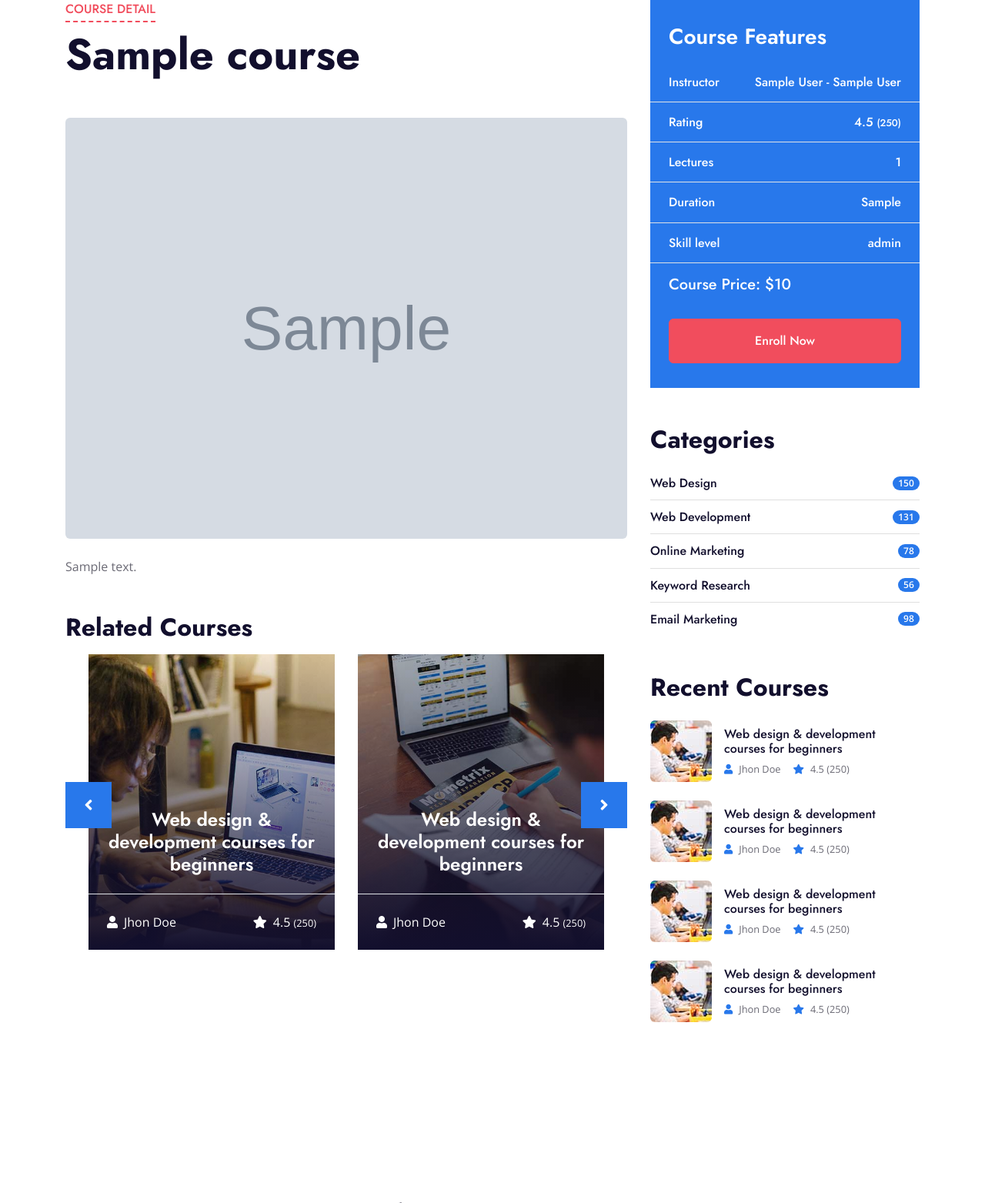
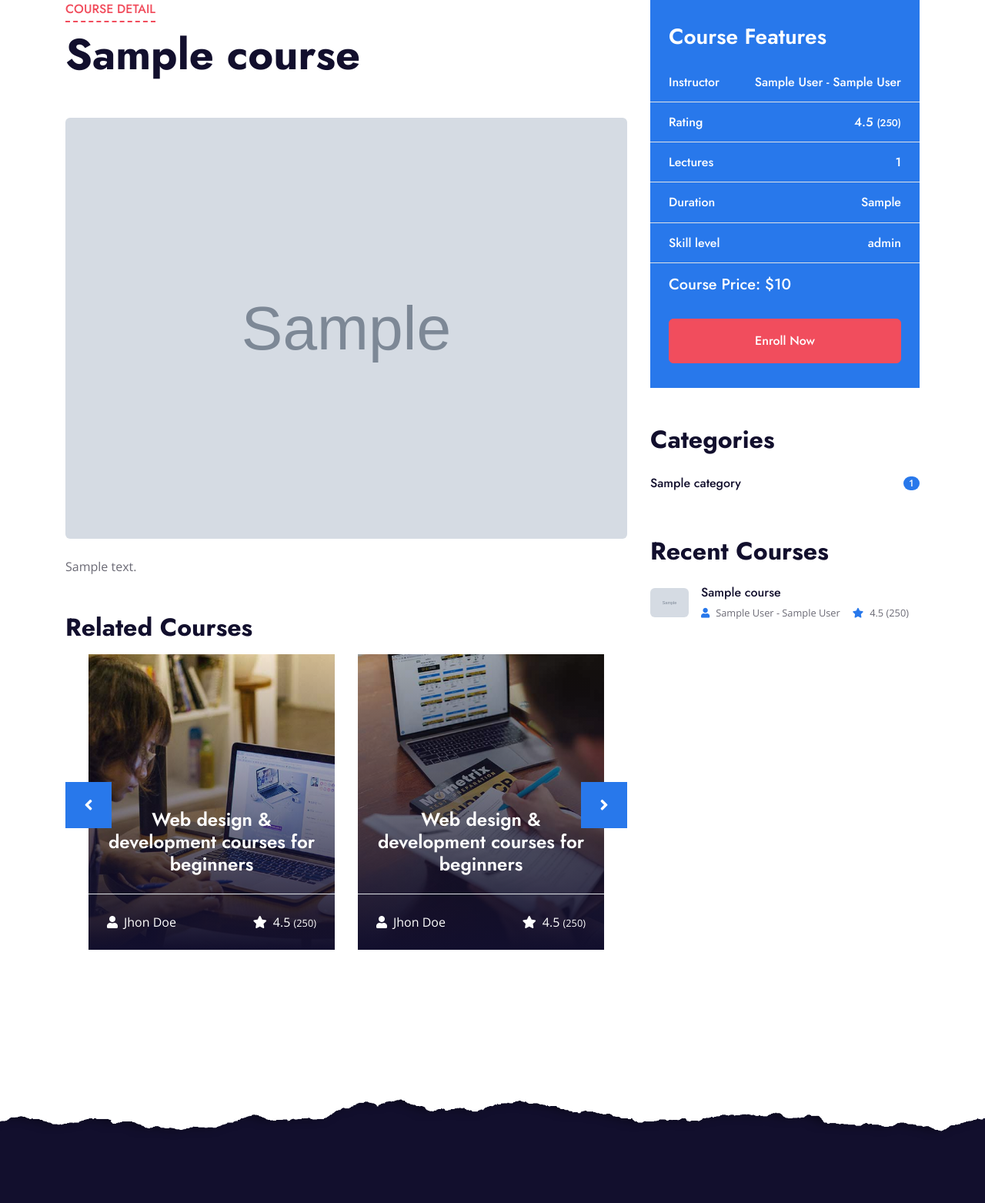
Before and after one commit to alireza2276/EDuKate, a Django app: page /courses/1/ in a window 1280 px wide. Shown: the part 907-2470 px from the top of the page at 77% size. Run offline with Django 4.2, Linux system fonts and the light colour scheme; tables that the repository leaves empty hold one stand-in row (values such as "Sample post"); grey boxes marked "Sample" are stand-in pictures; some libraries are stand-ins or nearby versions.

Commit message:
add category and recent-course in course-detail

```diff
--- a/EDUKATE/settings.py
+++ b/EDUKATE/settings.py
@@ -77,6 +77,8 @@
                 'django.template.context_processors.request',
                 'django.contrib.auth.context_processors.auth',
                 'django.contrib.messages.context_processors.messages',
+                'context_processors.context_processors.show_category',
+                'context_processors.context_processors.recent_courses',
             ],
         },
     },
--- /dev/null
+++ b/context_processors/context_processors.py
@@ -0,0 +1,14 @@
+from courses.models import Category,Course
+
+
+def show_category(request):
+    category = Category.objects.order_by('datetime_created')
+
+    return {'category': category}
+
+
+def recent_courses(request):
+
+    recent_course = Course.objects.order_by('-datetime_modified')[:3]
+
+    return {'recent_course': recent_course}
--- a/courses/admin.py
+++ b/courses/admin.py
@@ -1,8 +1,9 @@
 from django.contrib import admin
-from .models import Course, Teacher
+from .models import Course, Teacher, Category
 
 
 admin.site.register(Teacher)
+admin.site.register(Category)
 
 
 @admin.register(Course)
--- a/courses/models.py
+++ b/courses/models.py
@@ -1,6 +1,16 @@
 from django.db import models
 from django.urls import reverse
 from tinymce.models import HTMLField
+
+
+class Category(models.Model):
+    title = models.CharField(max_length=50)
+
+    datetime_created = models.DateTimeField(auto_now_add=True)
+    datetime_modified = models.DateTimeField(auto_now=True)
+
+    def __str__(self):
+        return self.title
 
 
 class Teacher(models.Model):
@@ -14,6 +24,7 @@
 
 
 class Course(models.Model):
+    category = models.ManyToManyField(Category, related_name='categories')
     title = models.CharField(max_length=50)
     author = models.ForeignKey(Teacher, on_delete=models.CASCADE, related_name='authors')
     image = models.ImageField(upload_to='images/courses', null=True, blank=True)
--- a/courses/templates/courses/courses-detail.html
+++ b/courses/templates/courses/courses-detail.html
@@ -125,79 +125,34 @@
                     <div class="mb-5">
                         <h2 class="mb-3">Categories</h2>
                         <ul class="list-group list-group-flush">
+                            {% for cat in category %}
                                 <li class="list-group-item d-flex justify-content-between align-items-center px-0">
-                                <a href="" class="text-decoration-none h6 m-0">Web Design</a>
-                                <span class="badge badge-primary badge-pill">150</span>
+                                    <a href="{% url 'category' cat.id %}"
+                                       class="text-decoration-none h6 m-0">{{ cat.title }}</a>
+                                    <span class="badge badge-primary badge-pill">{{ cat.categories.count }}</span>
                                 </li>
-                            <li class="list-group-item d-flex justify-content-between align-items-center px-0">
-                                <a href="" class="text-decoration-none h6 m-0">Web Development</a>
-                                <span class="badge badge-primary badge-pill">131</span>
-                            </li>
-                            <li class="list-group-item d-flex justify-content-between align-items-center px-0">
-                                <a href="" class="text-decoration-none h6 m-0">Online Marketing</a>
-                                <span class="badge badge-primary badge-pill">78</span>
-                            </li>
-                            <li class="list-group-item d-flex justify-content-between align-items-center px-0">
-                                <a href="" class="text-decoration-none h6 m-0">Keyword Research</a>
-                                <span class="badge badge-primary badge-pill">56</span>
-                            </li>
-                            <li class="list-group-item d-flex justify-content-between align-items-center px-0">
-                                <a href="" class="text-decoration-none h6 m-0">Email Marketing</a>
-                                <span class="badge badge-primary badge-pill">98</span>
-                            </li>
+                            {% endfor %}
+
                         </ul>
                     </div>
 
                     <div class="mb-5">
                         <h2 class="mb-4">Recent Courses</h2>
-                        <a class="d-flex align-items-center text-decoration-none mb-4" href="">
-                            <img class="img-fluid rounded" src="img/courses-80x80.jpg" alt="">
+                        {% for recent in recent_course %}
+                            <a class="d-flex align-items-center text-decoration-none mb-4"
+                               href="{{ recent.get_absolute_url }}">
+                                <img class="img-fluid rounded" style="width: 50px" src="{{ recent.image.url }}" alt="">
                                 <div class="pl-3">
-                                <h6>Web design & development courses for beginners</h6>
+                                    <h6>{{ recent.title }}</h6>
                                     <div class="d-flex">
-                                    <small class="text-body mr-3"><i class="fa fa-user text-primary mr-2"></i>Jhon
-                                        Doe</small>
+                                        <small class="text-body mr-3"><i
+                                                class="fa fa-user text-primary mr-2"></i>{{ recent.author }}</small>
                                         <small class="text-body"><i class="fa fa-star text-primary mr-2"></i>4.5
                                             (250)</small>
                                     </div>
                                 </div>
                             </a>
-                        <a class="d-flex align-items-center text-decoration-none mb-4" href="">
-                            <img class="img-fluid rounded" src="img/courses-80x80.jpg" alt="">
-                            <div class="pl-3">
-                                <h6>Web design & development courses for beginners</h6>
-                                <div class="d-flex">
-                                    <small class="text-body mr-3"><i class="fa fa-user text-primary mr-2"></i>Jhon
-                                        Doe</small>
-                                    <small class="text-body"><i class="fa fa-star text-primary mr-2"></i>4.5
-                                        (250)</small>
-                                </div>
-                            </div>
-                        </a>
-                        <a class="d-flex align-items-center text-decoration-none mb-4" href="">
-                            <img class="img-fluid rounded" src="img/courses-80x80.jpg" alt="">
-                            <div class="pl-3">
-                                <h6>Web design & development courses for beginners</h6>
-                                <div class="d-flex">
-                                    <small class="text-body mr-3"><i class="fa fa-user text-primary mr-2"></i>Jhon
-                                        Doe</small>
-                                    <small class="text-body"><i class="fa fa-star text-primary mr-2"></i>4.5
-                                        (250)</small>
-                                </div>
-                            </div>
-                        </a>
-                        <a class="d-flex align-items-center text-decoration-none" href="">
-                            <img class="img-fluid rounded" src="img/courses-80x80.jpg" alt="">
-                            <div class="pl-3">
-                                <h6>Web design & development courses for beginners</h6>
-                                <div class="d-flex">
-                                    <small class="text-body mr-3"><i class="fa fa-user text-primary mr-2"></i>Jhon
-                                        Doe</small>
-                                    <small class="text-body"><i class="fa fa-star text-primary mr-2"></i>4.5
-                                        (250)</small>
-                                </div>
-                            </div>
-                        </a>
+                        {% endfor %}
                     </div>
                 </div>
             </div>
--- a/courses/urls.py
+++ b/courses/urls.py
@@ -4,4 +4,5 @@
 urlpatterns = [
     path('', views.CourseListView.as_view(), name='courses_list'),
     path('<int:pk>/', views.CourseDetailView.as_view(), name='courses_detail'),
+    path('category/<int:pk>/', views.category, name='category'),
 ]
--- a/courses/views.py
+++ b/courses/views.py
@@ -1,6 +1,6 @@
-from django.shortcuts import render
+from django.shortcuts import render, get_object_or_404
 from django.views.generic import ListView, DetailView
-from .models import Course
+from .models import Course, Category
 
 
 class CourseListView(ListView):
@@ -14,3 +14,9 @@
     model = Course
     template_name = 'courses/courses-detail.html'
     context_object_name = 'course'
+
+
+def category(request, pk=None):
+    categories = get_object_or_404(Category, id=pk)
+    courses = categories.categories.all()
+    return render(request, 'courses/courses-list.html', {'categories': categories, 'courses': courses})
```
Also changed, not shown: context_processors/__init__.py (added), courses/migrations/0004_category_course_category.py (added). Lines whose indentation alone changed are shown as unchanged.
